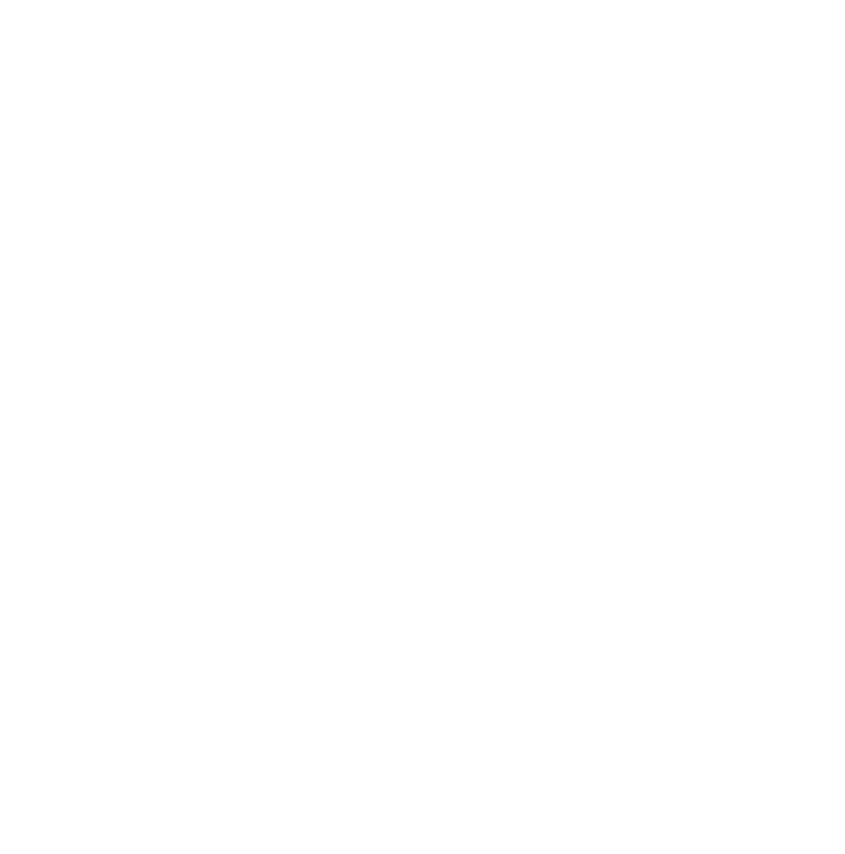
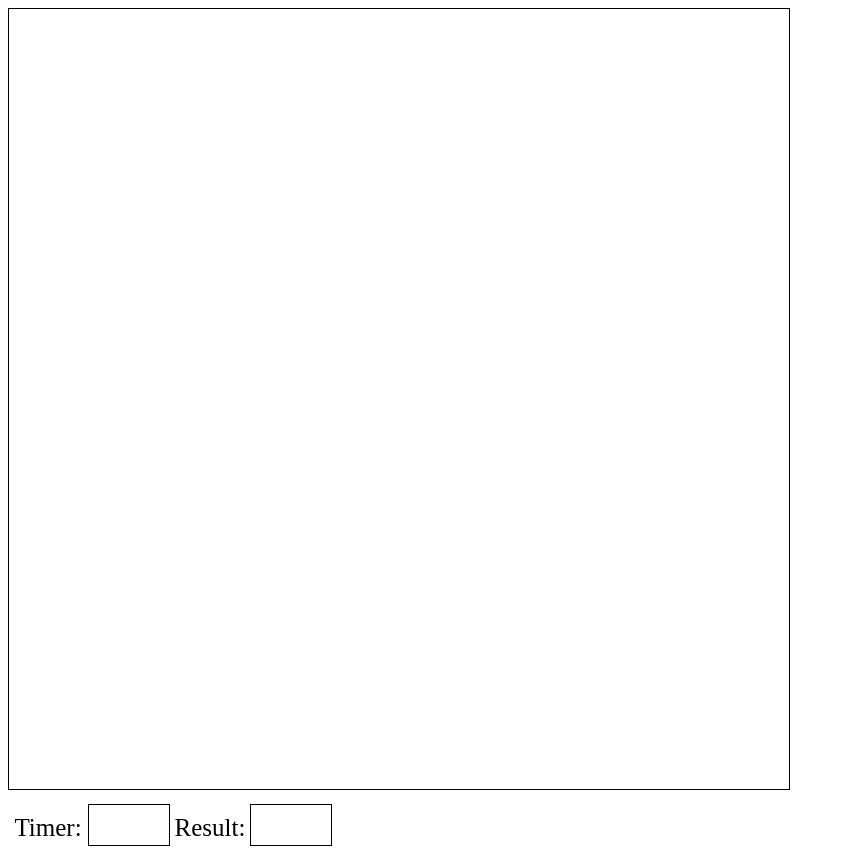
Before and after one commit to skydreamweb/boxes-new, a website built with webpack: page index.html in a window 1280 px wide. Shown: the whole page, without its empty margins (0-845 px from the left). Before the commit the page ends 800 px from the top, so only its background shows below. Built offline with nearby package versions, Linux system fonts and the light colour scheme.

Commit message:
HTML created

```diff
--- a/index.html
+++ b/index.html
@@ -10,6 +10,19 @@
 
 <body>
 
+	<canvas id="c" width="780" height="780" style="border: 1px solid black;"></canvas>
+
+	<div style="display: flex; padding-top: 10px;">
+		<div style="text-align: center; font-size: 25px; width: 80px; height: 30px; padding-top: 10px;">Timer:</div>
+		<div id="time" style="border: 1px solid black; width: 80px; height: 40px; font-size: 30px; text-align: center;">
+		</div>
+		<div style="text-align: center; font-size: 25px; width: 80px; height: 30px; padding-top: 10px;">Result:</div>
+		<div id="result" style="border: 1px solid black; width: 80px; height: 40px; font-size: 30px;
+	        text-align: center;"></div>
+	</div>
+
+	<script src=" https://cdnjs.cloudflare.com/ajax/libs/fabric.js/3.4.0/fabric.min.js"> </script>
+
 </body>
 
 </html>
```
